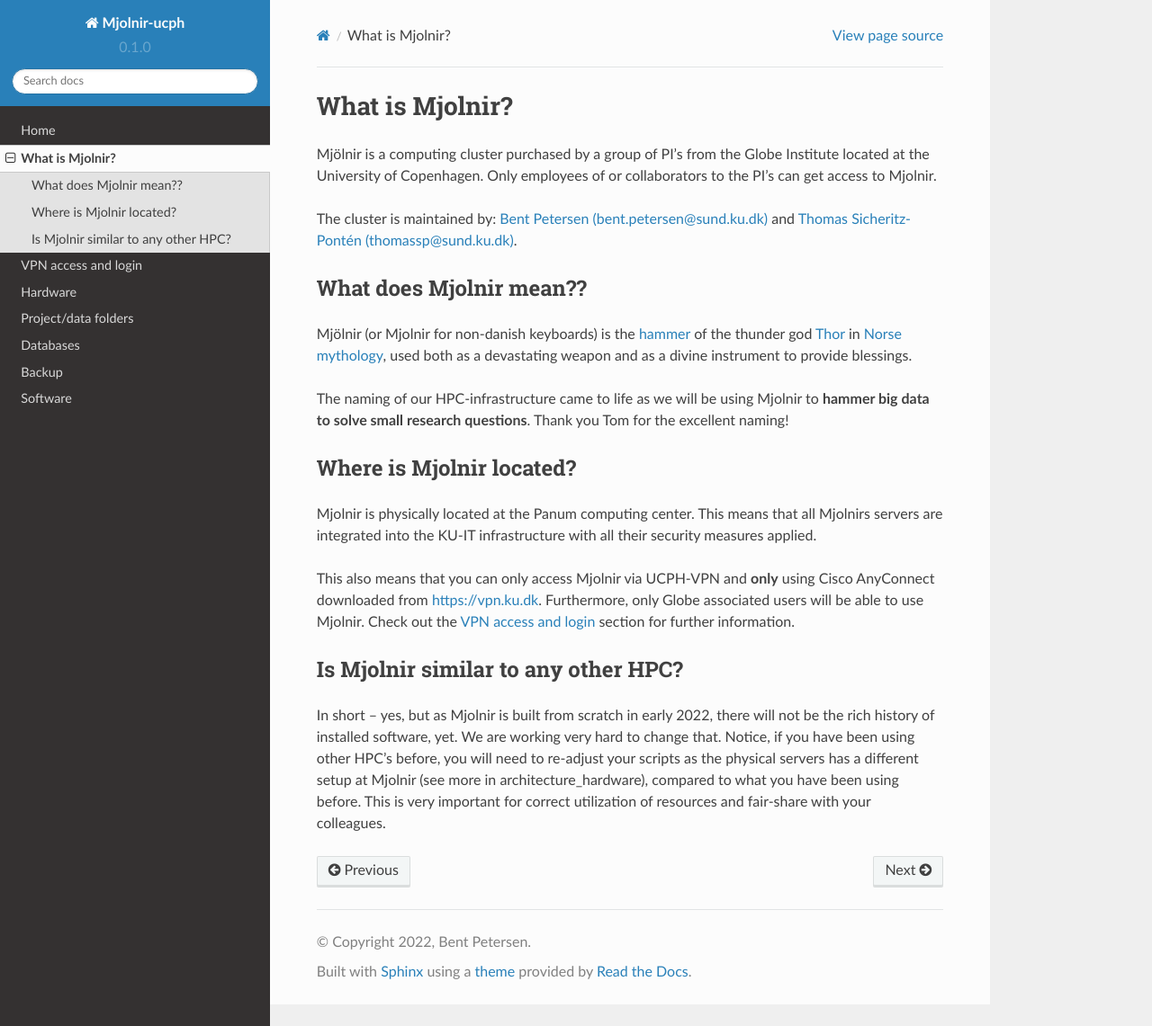
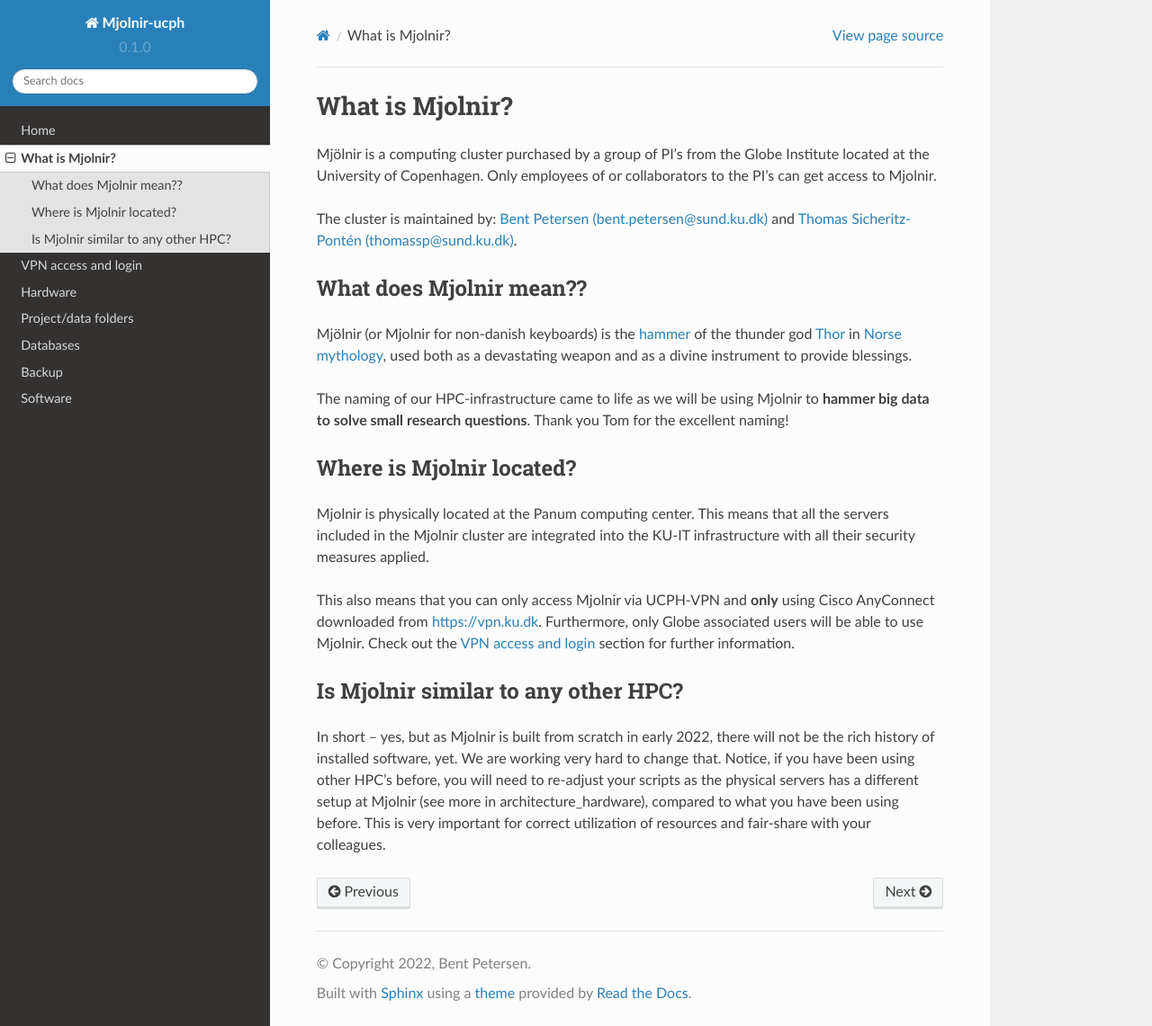
Before and after one commit to bentpetersendk/mjolnir_ucph, a Sphinx documentation site: the page built from docs/source/mjolnir.rst, in a window 1280 px wide and 1141 px high. Shown: the whole window at 90% size. Built offline with Sphinx 7.4.7 and the Read the Docs theme 2.0.0, drawn with Linux system fonts in a browser that asks for light colours.

Commit message:
Update mjolnir.rst

```diff
--- a/docs/source/mjolnir.rst
+++ b/docs/source/mjolnir.rst
@@ -16,7 +16,7 @@ The naming of our HPC-infrastructure came to life as we will be using Mjolnir to
 Where is Mjolnir located?
 *****
 
-Mjolnir is physically located at the Panum computing center. This means that all Mjolnirs servers are integrated into the KU-IT infrastructure with all their security measures applied.
+Mjolnir is physically located at the Panum computing center. This means that all the servers included in the Mjolnir cluster are integrated into the KU-IT infrastructure with all their security measures applied.
 
 This also means that you can only access Mjolnir via UCPH-VPN and **only** using Cisco AnyConnect downloaded from https://vpn.ku.dk. Furthermore, only Globe associated users will be able to use Mjolnir. Check out the :doc:`vpn` section for further information.
 
```
